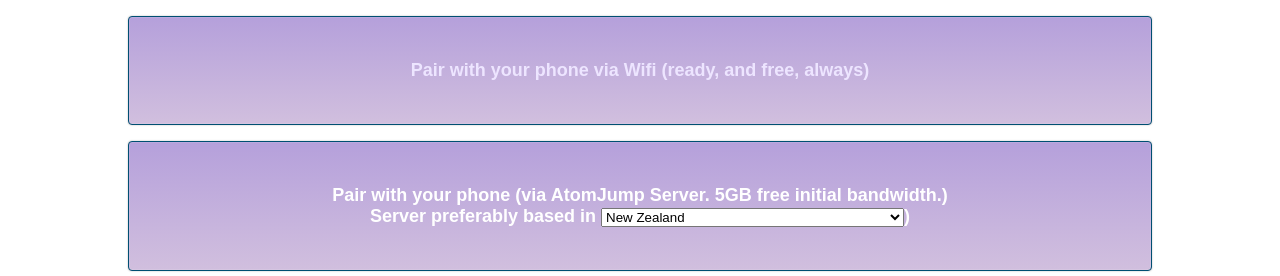
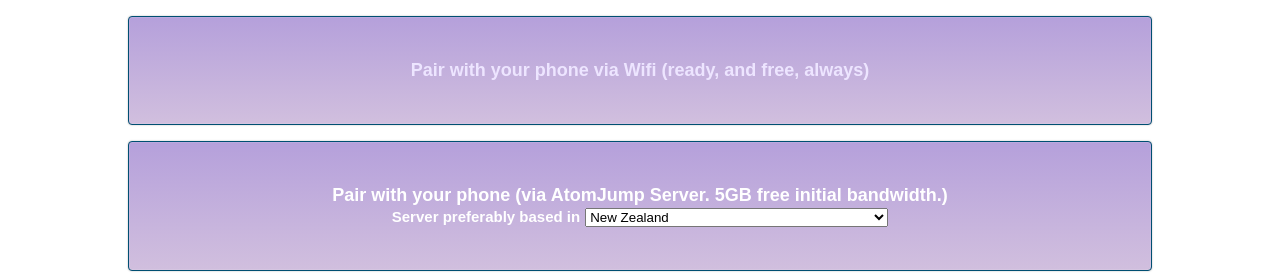
Before and after one commit to atomjump/medimageserv, a website: page public/index.html in a window 1280 px wide. Shown: the top 276 px of the page. Drawn offline with Linux system fonts and the light colour scheme.

Commit message:
smaller option

```diff
--- a/public/index.html
+++ b/public/index.html
@@ -36,7 +36,7 @@
 	 	<div class="button">Pair with your phone via Wifi (ready, and free, always)</div>
 	 </p>
 	 <p>
-	 	<a onclick="pair();"><div onclick="pair();" class="button" style="cursor: pointer;">Pair with your phone (via AtomJump Server. 5GB free initial bandwidth.)<br/>Server preferably based in <select onclick="return false;" id="country">
+	 	<a onclick="pair();"><div onclick="pair();" class="button" style="cursor: pointer;">Pair with your phone (via AtomJump Server. 5GB free initial bandwidth.)<br/><small>Server preferably based in</small> <select onclick="return false;" id="country">
 	<option value="AF">Afghanistan</option>
 	<option value="AX">Åland Islands</option>
 	<option value="AL">Albania</option>
@@ -286,7 +286,7 @@
 	<option value="YE">Yemen</option>
 	<option value="ZM">Zambia</option>
 	<option value="ZW">Zimbabwe</option>
-</select>)</div></a>
+</select></div></a>
 	 </p>
 	<p>
 
```
